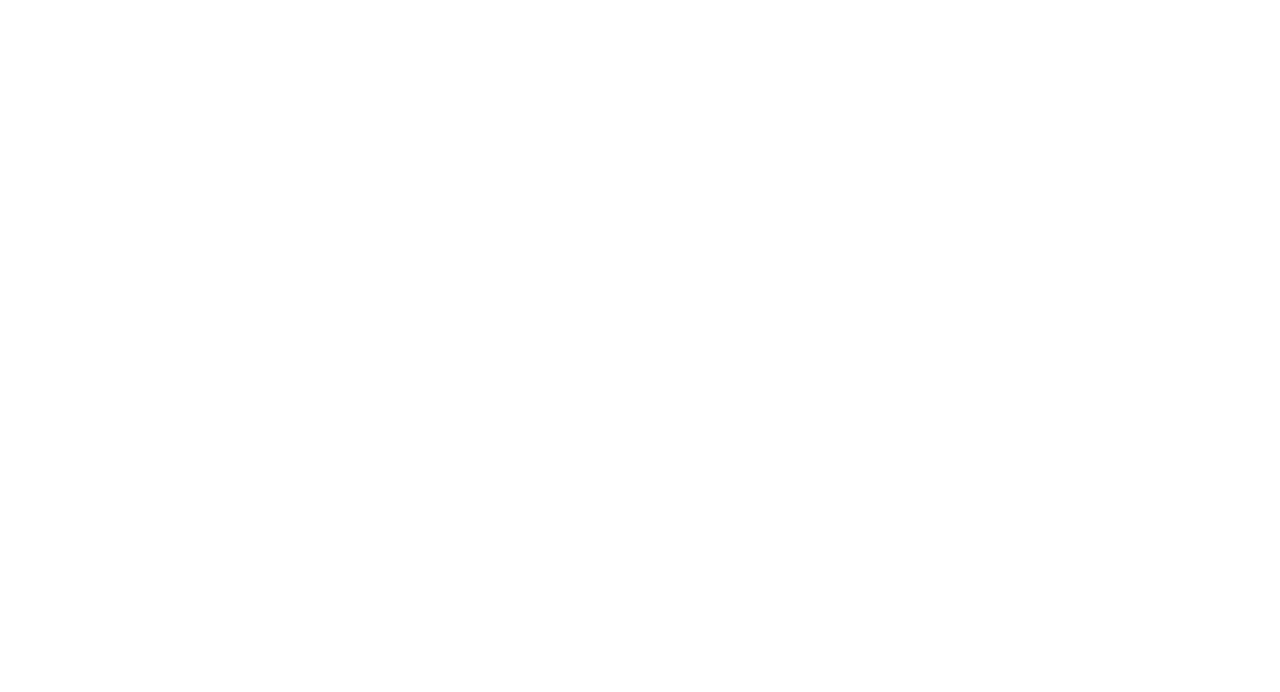
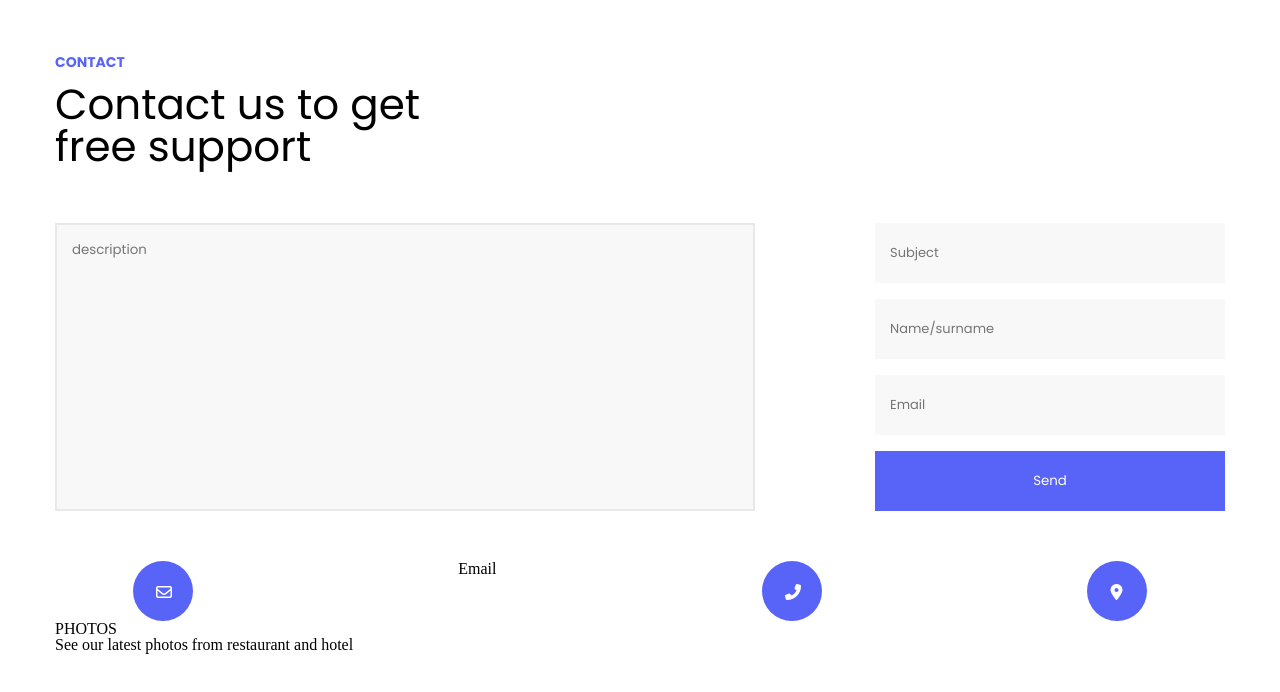
Before and after one commit to lekkaTchikadze/geolab-frontend-07, a plain HTML site: page index.html in a window 1280 px wide. Drawn offline with Linux system fonts and the light colour scheme.

Commit message:
start project

```diff
--- /dev/null
+++ b/css/media.css
@@ -0,0 +1,27 @@
+@media (max-width: 1200px) {
+  .container {
+    width: 90%;
+  }
+}
+@media (max-width: 1024px) {
+  .title-1,
+  .title-2 {
+    text-align: center;
+  }
+  .title-2 {
+    font-size: 30px;
+  }
+  form {
+    flex-direction: column;
+    height: auto;
+  }
+  textarea {
+    max-width: none;
+    height: 200px;
+    margin-bottom: 20px;
+  }
+  .input-wrapper {
+    max-width: none;
+    margin-bottom: 15px;
+  }
+}
--- /dev/null
+++ b/css/reset.css
@@ -0,0 +1,135 @@
+/* http://meyerweb.com/eric/tools/css/reset/
+   v2.0 | 20110126
+   License: none (public domain)
+*/
+
+html,
+body,
+div,
+span,
+applet,
+object,
+iframe,
+h1,
+h2,
+h3,
+h4,
+h5,
+h6,
+p,
+blockquote,
+pre,
+a,
+abbr,
+acronym,
+address,
+big,
+cite,
+code,
+del,
+dfn,
+em,
+img,
+ins,
+kbd,
+q,
+s,
+samp,
+small,
+strike,
+strong,
+sub,
+sup,
+tt,
+var,
+b,
+u,
+i,
+center,
+dl,
+dt,
+dd,
+ol,
+ul,
+li,
+fieldset,
+form,
+label,
+legend,
+table,
+caption,
+tbody,
+tfoot,
+thead,
+tr,
+th,
+td,
+article,
+aside,
+canvas,
+details,
+embed,
+figure,
+figcaption,
+footer,
+header,
+hgroup,
+menu,
+nav,
+output,
+ruby,
+section,
+summary,
+time,
+mark,
+audio,
+video {
+  margin: 0;
+  padding: 0;
+  border: 0;
+  font-size: 100%;
+  font: inherit;
+  vertical-align: baseline;
+}
+/* HTML5 display-role reset for older browsers */
+article,
+aside,
+details,
+figcaption,
+figure,
+footer,
+header,
+hgroup,
+menu,
+nav,
+section {
+  display: block;
+}
+body {
+  line-height: 1;
+}
+ol,
+ul {
+  list-style: none;
+}
+blockquote,
+q {
+  quotes: none;
+}
+blockquote:before,
+blockquote:after,
+q:before,
+q:after {
+  content: "";
+  content: none;
+}
+table {
+  border-collapse: collapse;
+  border-spacing: 0;
+}
+* {
+  box-sizing: border-box;
+}
+* {
+  text-decoration: none;
+}
--- /dev/null
+++ b/css/style.css
@@ -0,0 +1,88 @@
+/* font-family: 'Poppins', sans-serif; */
+.container {
+  max-width: 1170px;
+  width: 100%;
+  margin: 0 auto;
+}
+.section-1 {
+  padding-top: 55px;
+}
+.title-1 {
+  font-family: "Poppins", sans-serif;
+  font-size: 14px;
+  font-weight: bold;
+  color: #5863f8;
+  margin-bottom: 15px;
+}
+.title-2 {
+  color: #000000;
+  font-family: "Poppins", sans-serif;
+  font-size: 42px;
+  margin-bottom: 55px;
+}
+/* section */
+form {
+  display: flex;
+  justify-content: space-between;
+  margin-bottom: 50px;
+}
+textarea {
+  background-color: #f8f8f8;
+  max-width: 700px;
+  width: 100%;
+  height: 288px;
+  border-color: #e8e8e8;
+  border-width: 2px;
+  resize: none;
+  font-family: "Poppins", sans-serif;
+  padding: 15px;
+  color: #cecece;
+  outline: none;
+  margin-right: 30px;
+}
+.input-wrapper {
+  display: flex;
+  align-items: center;
+  justify-content: space-between;
+  flex-direction: column;
+  max-width: 350px;
+  width: 100%;
+  height: 100%;
+}
+.input-wrapper > input {
+  width: 100%;
+  height: 60px;
+  margin-bottom: 16px;
+  background-color: #f8f8f8;
+  color: #cecece;
+  font-size: 13px;
+  padding: 0 15px;
+  font-family: "Poppins", sans-serif;
+  outline: none;
+  border: none;
+}
+.input-wrapper > button {
+  width: 100%;
+  height: 60px;
+  background-color: #5863f8;
+  color: #ffffff;
+  text-align: center;
+  border: none;
+  font-family: "Poppins", sans-serif;
+  cursor: pointer;
+}
+/* section-2 */
+.wrapper {
+  display: flex;
+  justify-content: space-around;
+}
+.mail,
+.phone,
+.location {
+  width: 60px;
+  height: 60px;
+  border-radius: 50%;
+  background-color: #5863f8;
+  color: #ffffff;
+  padding: 23.3px;
+}
--- a/index.html
+++ b/index.html
@@ -2,9 +2,85 @@
 <html lang="en">
   <head>
     <meta charset="UTF-8" />
+    <meta name="keywords" content="HTML, CSS" />
+    <meta name="description" content="test html forms" />
     <meta http-equiv="X-UA-Compatible" content="IE=edge" />
+    <meta name="author" content="leka :D" />
     <meta name="viewport" content="width=device-width, initial-scale=1.0" />
+    <script
+      src="https://kit.fontawesome.com/7b77e9d6bb.js"
+      crossorigin="anonymous"
+    ></script>
+    <link rel="preconnect" href="https://fonts.googleapis.com" />
+    <link rel="preconnect" href="https://fonts.gstatic.com" crossorigin />
+    <link
+      href="https://fonts.googleapis.com/css2?family=Poppins:wght@400;700&display=swap"
+      rel="stylesheet"
+    />
+    <link rel="stylesheet" href="css/reset.css" />
+    <link rel="stylesheet" href="css/style.css" />
+    <link rel="stylesheet" href="css/media.css" />
     <title>Document</title>
   </head>
-  <body></body>
+
+  <body>
+    <section class="section-1">
+      <div class="container">
+        <h4 class="title-1">CONTACT</h4>
+        <h2 class="title-2">
+          Contact us to get <br />
+          free support
+        </h2>
+        <div class="form-wrapper">
+          <form action="" method="post">
+            <textarea
+              name="description"
+              id="description"
+              placeholder="description"
+            ></textarea>
+            <div class="input-wrapper">
+              <input
+                type="text"
+                name="Subject"
+                id="Subject"
+                placeholder="Subject"
+              />
+              <input
+                type="text"
+                name="Name/surname"
+                id="Name/surname"
+                placeholder="Name/surname"
+              />
+              <input type="Email" name="Email" id="Email" placeholder="Email" />
+              <button type="submit">Send</button>
+            </div>
+          </form>
+        </div>
+      </div>
+    </section>
+    <section>
+      <div class="wrapper">
+        <div class="mail">
+          <i class="far fa-envelope"></i>
+        </div>
+        <h2 class="mail-title">Email</h2>
+        <div class="phone"><i class="fas fa-phone-alt"></i></div>
+        <div class="location"><i class="fas fa-map-marker-alt"></i></div>
+      </div>
+    </section>
+    <section>
+      <div class="container">
+        <h4>PHOTOS</h4>
+        <h2>See our latest photos from restaurant and hotel</h2>
+      </div>
+      <!-- <div>
+        <img src="image/test1.png" alt="sea" />
+        <img src="image/test2.png" alt="view" />
+        <img src="image/test3.png" alt="home" />
+      </div>
+    </section>
+    <footer>
+
+    </footer> -->
+  </body>
 </html>
```
Also changed, not shown: image/001-facebook.png (added), image/002-twitter.png (added), image/004-google-plus.png (added), image/test1.png (added), image/test2.png (added), image/test3.png (added).
